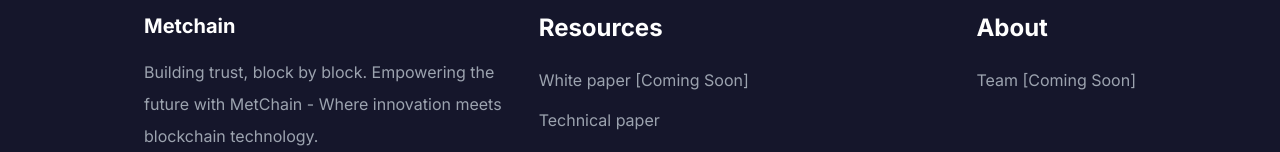
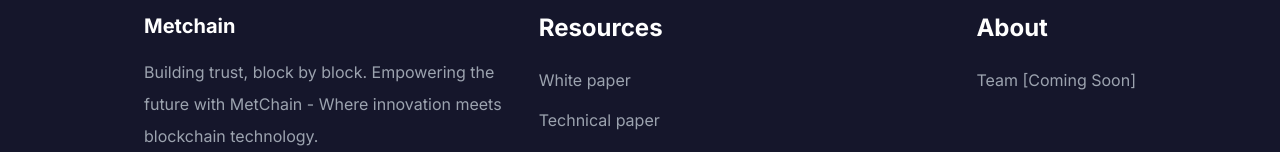
Before and after one commit to FabsHazard/xdddddddddddddddddddddddd, an Astro site: page / in a window 1280 px wide. Shown: the part 9285-9437 px from the top of the page. Built offline with nearby package versions, Linux system fonts and the light colour scheme; Astro itself is replaced by a stand-in of ours.

Commit message:
whitepaper

```diff
--- a/src/Components/Footer.jsx
+++ b/src/Components/Footer.jsx
@@ -4,7 +4,7 @@
   {
     title: "Resources",
     items: [
-      { label: "White paper [Coming Soon]", link: "https://metchain.tech/whitepaper" },
+      { label: "White paper", link: "https://metchain.gitbook.io/white-paper/" },
       { label: "Technical paper", link: "https://metchain.gitbook.io/docs/" },
       { label: "Explorer", link: "https://www.metscan.io/" },
     ],
```
